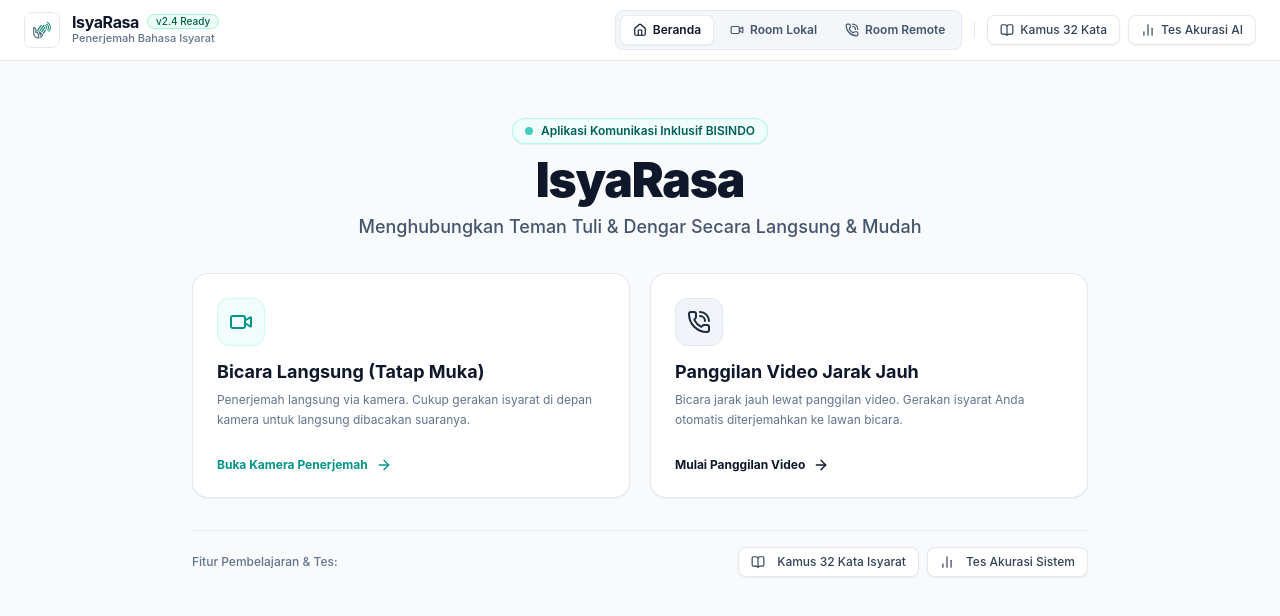
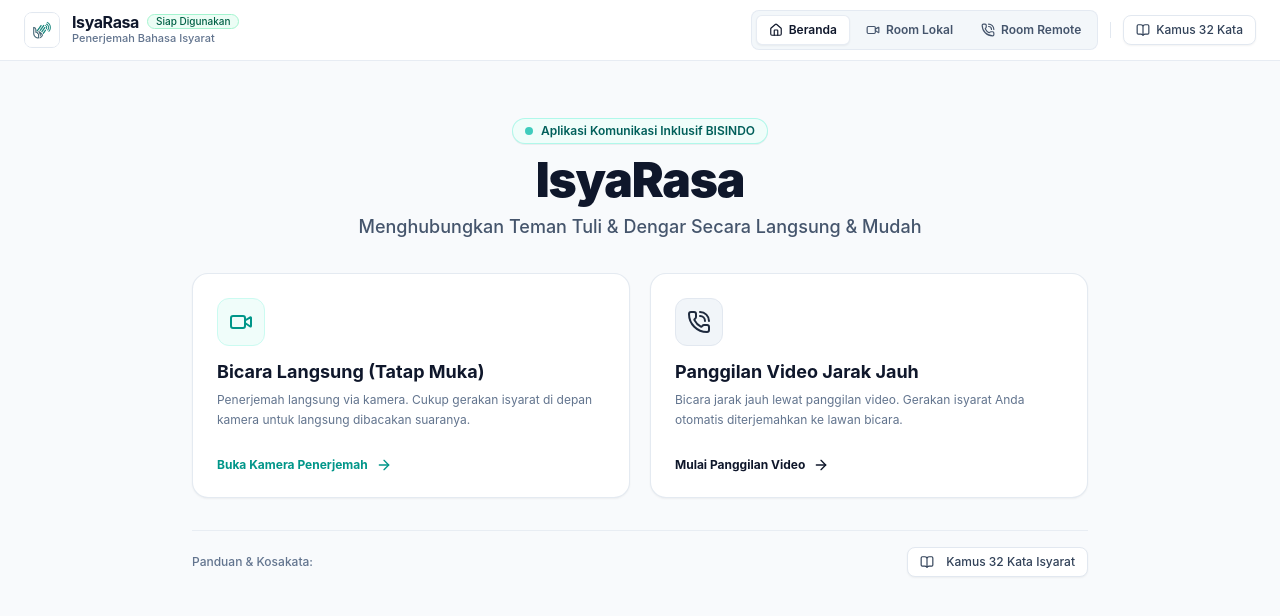
Before and after one commit to itzluthfi/IsyaratLive, a React (Vite) app in the folder frontend/: page / in a window 1280 px wide. Shown: the top 616 px of the page. Built offline with nearby package versions, Linux system fonts and the light colour scheme; what @tensorflow/tfjs would draw is missing.

Commit message:
style: remove developer testing buttons and clean build tags from main user navigation

```diff
--- a/frontend/src/App.tsx
+++ b/frontend/src/App.tsx
@@ -1,5 +1,5 @@
 import { lazy, Suspense, useState } from 'react'
-import { Home, Video, PhoneCall, BookOpen, BarChart2 } from 'lucide-react'
+import { Home, Video, PhoneCall, BookOpen } from 'lucide-react'
 import { RoomLocal } from './rooms/RoomLocal'
 import { DictionaryModal } from './components/DictionaryModal'
 import { LandingPage } from './components/LandingPage'
@@ -37,7 +37,7 @@
             <div>
               <div className="flex items-center gap-2">
                 <h1 className="text-base font-bold tracking-tight text-slate-900 leading-none">IsyaRasa</h1>
-                <span className="badge-active text-[10px] py-0 px-2">v2.4 Ready</span>
+                <span className="badge-active text-[10px] py-0 px-2">Siap Digunakan</span>
               </div>
               <p className="text-[11px] text-slate-500 font-medium">
                 Penerjemah Bahasa Isyarat
@@ -71,9 +71,6 @@
 
             <button onClick={() => setIsDictionaryOpen(true)} className="btn-secondary text-xs flex items-center gap-1.5 py-1.5 px-3">
               <BookOpen className="w-3.5 h-3.5" /> Kamus 32 Kata
-            </button>
-            <button onClick={() => setIsAccuracyOpen(true)} className="btn-secondary text-xs flex items-center gap-1.5 py-1.5 px-3">
-              <BarChart2 className="w-3.5 h-3.5" /> Tes Akurasi AI
             </button>
           </div>
         </div>
--- a/frontend/src/components/LandingPage.tsx
+++ b/frontend/src/components/LandingPage.tsx
@@ -1,18 +1,18 @@
 import React from 'react'
-import { Video, PhoneCall, BookOpen, BarChart2, ArrowRight } from 'lucide-react'
+import { Video, PhoneCall, BookOpen, ArrowRight } from 'lucide-react'
 
 interface LandingPageProps {
   onStartLocalRoom: () => void
   onStartRemoteRoom: () => void
   onOpenDictionary: () => void
-  onOpenAccuracyTest: () => void
+  onOpenAccuracyTest?: () => void
 }
 
 export const LandingPage: React.FC<LandingPageProps> = ({
   onStartLocalRoom,
   onStartRemoteRoom,
   onOpenDictionary,
-  onOpenAccuracyTest,
+  onOpenAccuracyTest: _onOpenAccuracyTest,
 }) => {
   return (
     <div className="max-w-4xl mx-auto space-y-8 py-6">
@@ -86,13 +86,10 @@
 
       {/* Footer Utility Bar */}
       <section className="flex flex-wrap items-center justify-between gap-3 pt-4 border-t border-slate-200/70 text-xs text-slate-500">
-        <span className="font-medium">Fitur Pembelajaran & Tes:</span>
+        <span className="font-medium">Panduan & Kosakata:</span>
         <div className="flex items-center gap-2">
           <button onClick={onOpenDictionary} className="btn-secondary text-xs py-1.5 px-3">
             <BookOpen className="w-3.5 h-3.5 mr-1 inline" /> Kamus 32 Kata Isyarat
-          </button>
-          <button onClick={onOpenAccuracyTest} className="btn-secondary text-xs py-1.5 px-3">
-            <BarChart2 className="w-3.5 h-3.5 mr-1 inline" /> Tes Akurasi Sistem
           </button>
         </div>
       </section>
```
